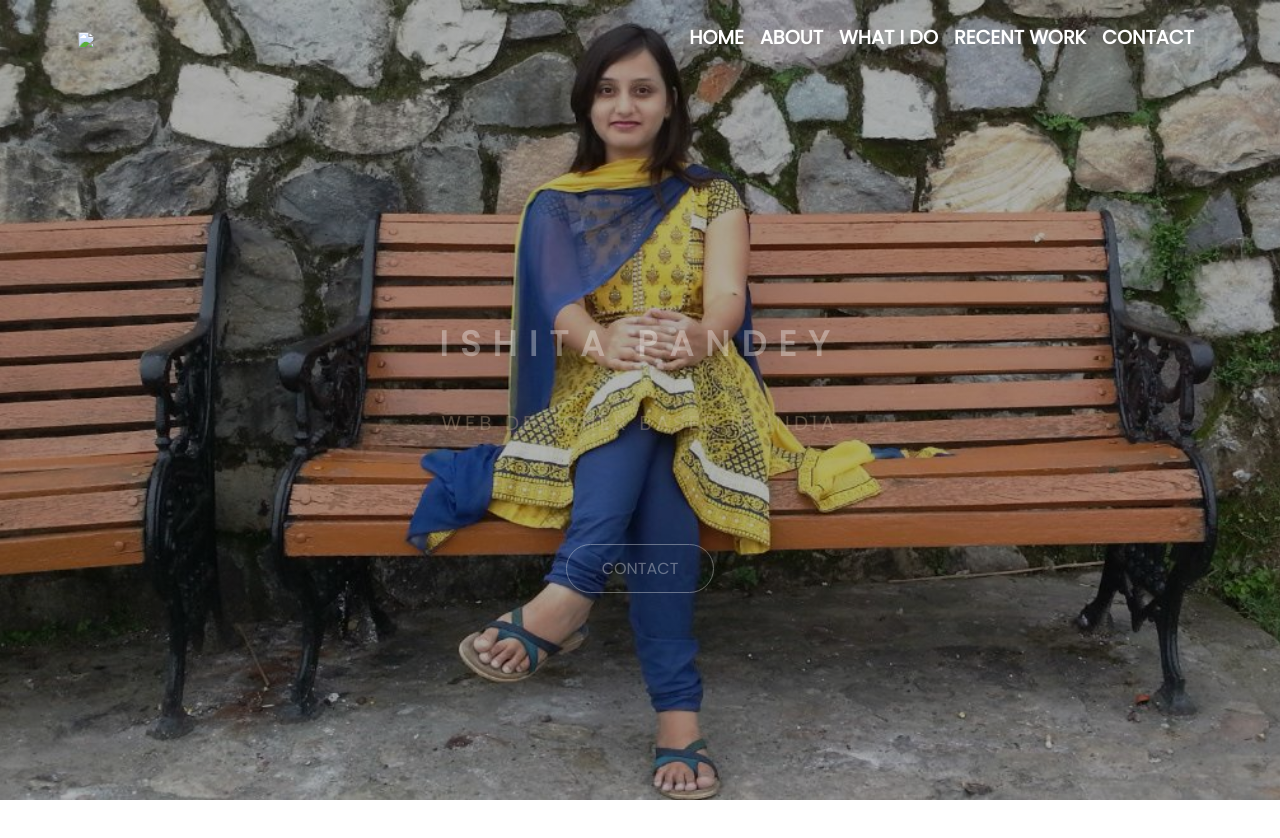
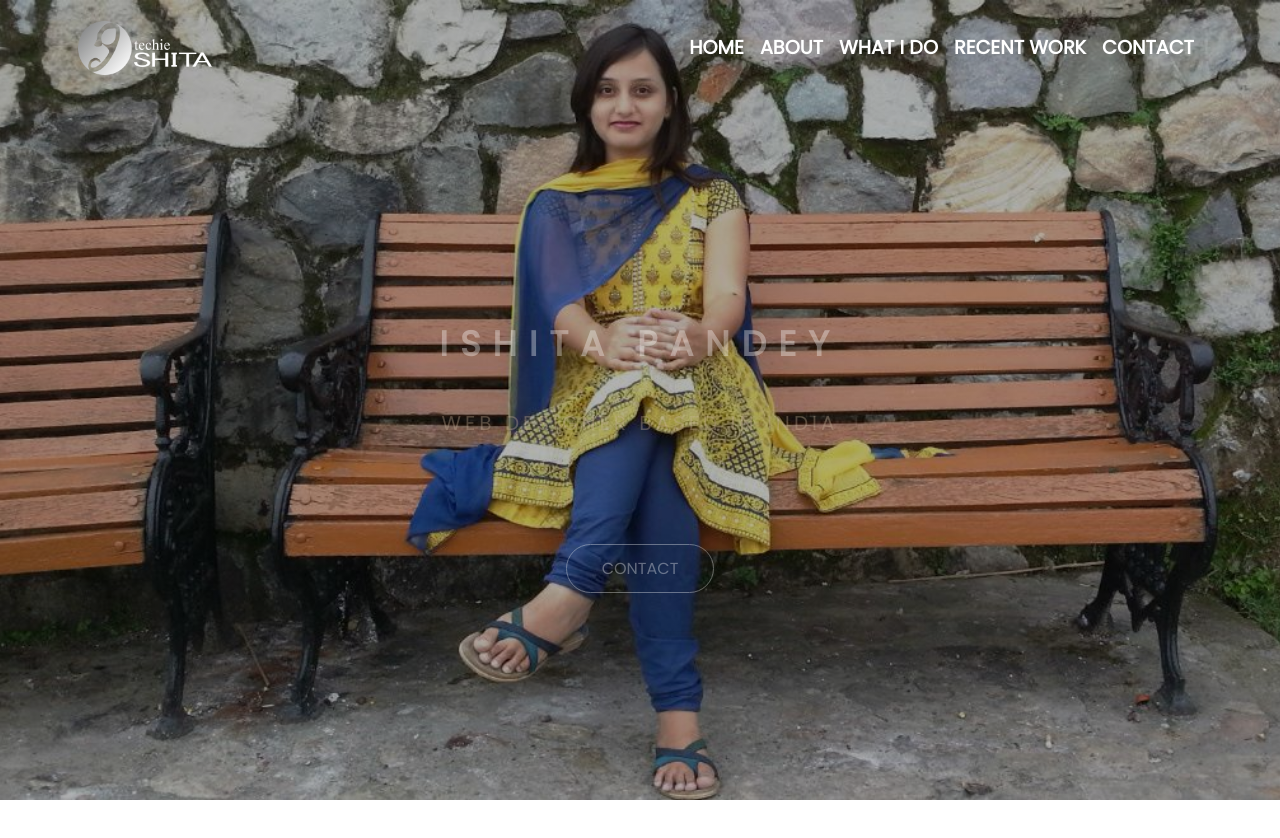
Before and after one commit to ishupande/Ishita-Pandey, a plain HTML site: page index.html in a window 1280 px wide. Shown: the top 838 px of the page. Drawn offline with nearby package versions, Linux system fonts and the light colour scheme.

Commit message:
Update index.html

```diff
--- a/index.html
+++ b/index.html
@@ -21,7 +21,7 @@
 
 
             <div class="header"></div>
-            <nav class="navbar navbar-expand-lg"><div class= "container text-uppercase p-2"><a class="navbar-brand font-weight-bold text-white" href="index.html"><img src="img/logosm.png style="width:134px;height:54px;"></a><button class="navbar-toggler custom-toggler" type="button" data-toggle="collapse" data-target="#navbarSupportedContent" aria-controls="navbarSupportedContent" aria-expanded="false" aria-label="Toggle navigation"><span class="navbar-toggler-icon"></span></button><div class="collapse navbar-collapse" id="navbarSupportedContent"><ul class="navbar-nav ml-auto"><li class="nav-item active"><a class="nav-link" href="index.html">Home</a></li><li class="nav-item"><a class="nav-link" href="#about">About</a></li><li class="nav-item"><a class="nav-link" href="#services">What I do</a></li><li class="nav-item"><a class="nav-link" href="#work">Recent Work</a></li>  <li class="nav-item"><a class="nav-link" href="#contact">Contact</a></li></ul></div></div></nav>
+            <nav class="navbar navbar-expand-lg"><div class= "container text-uppercase p-2"><a class="navbar-brand font-weight-bold text-white" href="index.html"><img src="img/logosm.png" style="width:134px;height:54px;"></a><button class="navbar-toggler custom-toggler" type="button" data-toggle="collapse" data-target="#navbarSupportedContent" aria-controls="navbarSupportedContent" aria-expanded="false" aria-label="Toggle navigation"><span class="navbar-toggler-icon"></span></button><div class="collapse navbar-collapse" id="navbarSupportedContent"><ul class="navbar-nav ml-auto"><li class="nav-item active"><a class="nav-link" href="index.html">Home</a></li><li class="nav-item"><a class="nav-link" href="#about">About</a></li><li class="nav-item"><a class="nav-link" href="#services">What I do</a></li><li class="nav-item"><a class="nav-link" href="#work">Recent Work</a></li>  <li class="nav-item"><a class="nav-link" href="#contact">Contact</a></li></ul></div></div></nav>
 
 
 
```
